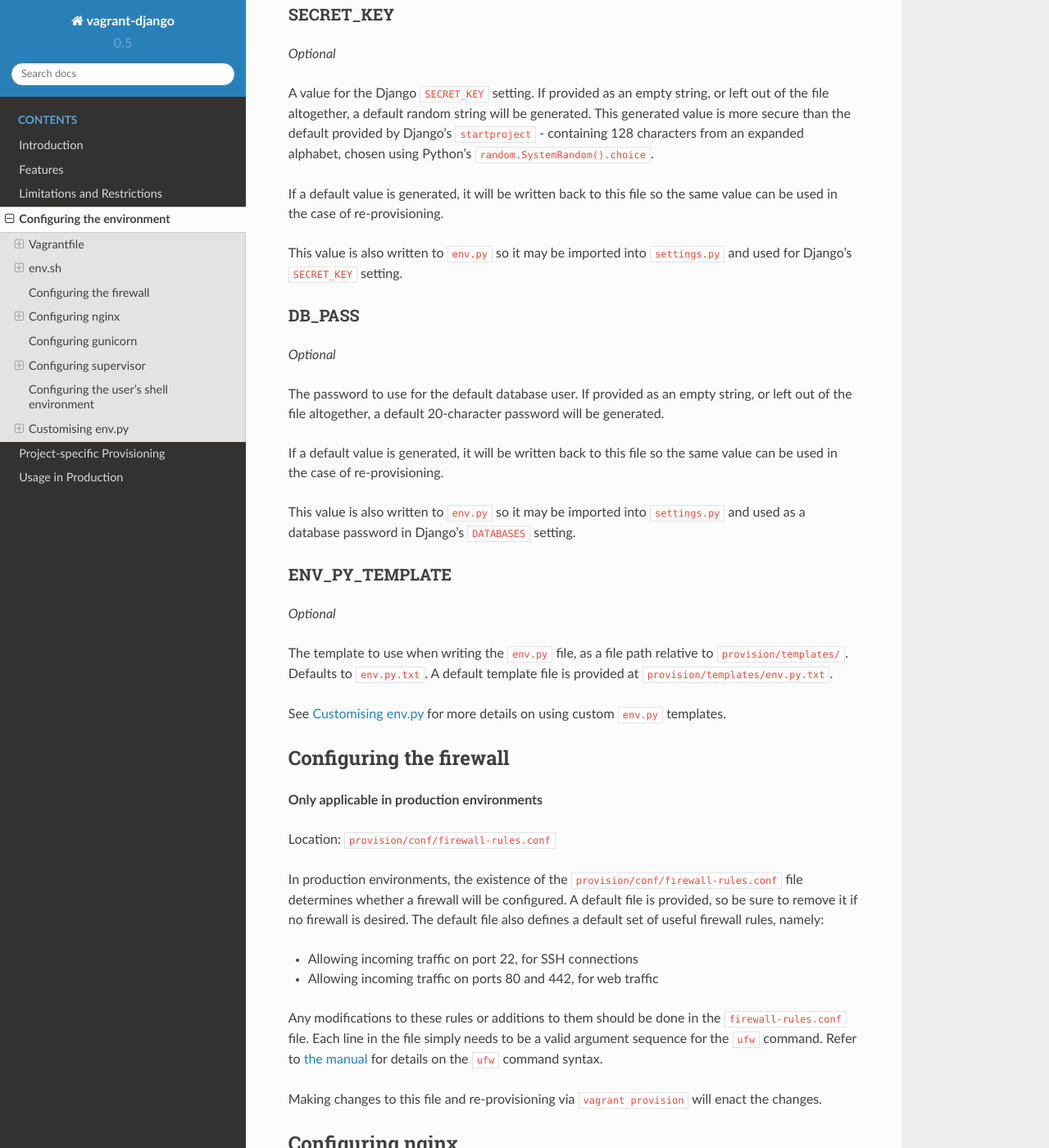
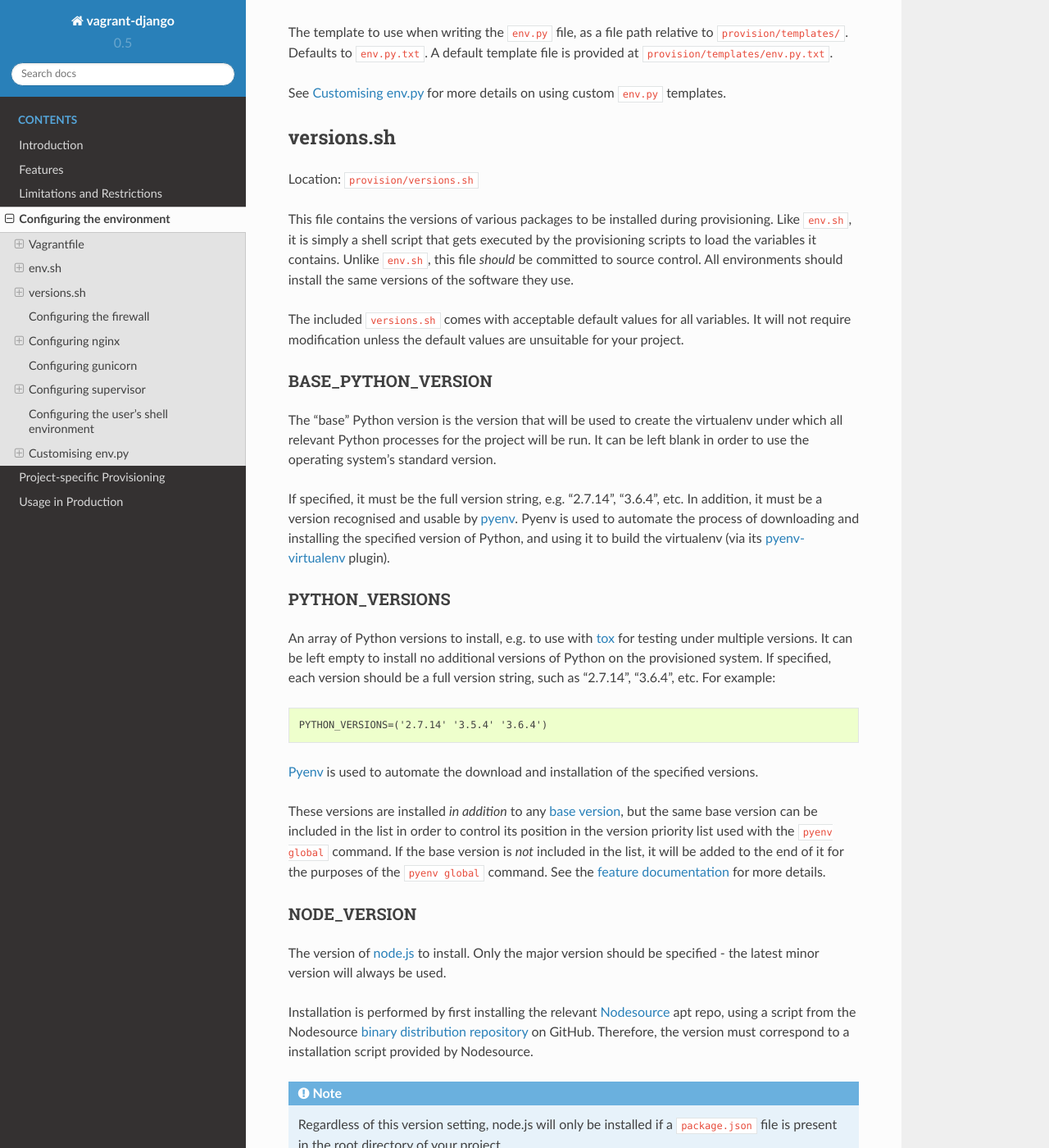
Before and after one commit to oogles/vagrant-django, a Sphinx documentation site: the page built from docs/config.rst, in a window 1280 px wide and 1400 px high, scrolled down 3527 px. Shown: the whole window at 82% size. Built offline with Sphinx 7.4.7 and the Read the Docs theme 2.0.0, drawn with Linux system fonts in a browser that asks for light colours; some of the changed text lies outside the part shown.

Commit message:
Added documentation re versions.sh.

```diff
--- a/docs/config.rst
+++ b/docs/config.rst
@@ -80,6 +69,19 @@ When provisioning is first run, it will most likely modify this file. Some of th
 
     Several of these settings affect ``env.py``. See :ref:`feat-env-py` for the virtues of using these values over values hardcoded in ``settings.py``.
 
+.. _conf-var-debug:
+
+DEBUG
+-----
+
+**Required**
+
+This flag controls whether or not to provision a development or production environment. A value of ``1`` indicates a development environment, a value of ``0`` indicates a production environment.
+
+This flag affects numerous aspects of the environment. For a breakdown of the features only available in production environments (when the flag is ``0``), see :doc:`production`.
+
+This value is also written to ``env.py`` so it may be imported into ``settings.py`` and used for Django's ``DEBUG`` setting. A value of ``1`` is written as ``True``, a value of ``0`` is written as ``False``.
+
 .. _conf-var-public-key:
 
 PUBLIC_KEY
@@ -112,23 +101,6 @@ TIME_ZONE
 The time zone that the provisioned environment should use. Defaults to "Australia/Sydney".
 
 This value is also written to ``env.py`` so it may be imported into ``settings.py`` and used for Django's ``TIME_ZONE`` setting.
-
-.. _conf-var-python-versions:
-
-PYTHON_VERSIONS
----------------
-
-*Optional*
-
-An array of Python versions to install, e.g. to use with `tox <https://tox.readthedocs.io/en/latest/>`_ for testing under multiple versions. If specified, each version should be a full version string, such as "2.7.14", "3.6.4", etc. For example:
-
-.. code-block:: none
-
-    PYTHON_VERSIONS=('2.7.14' '3.5.4' '3.6.4')
-
-`Pyenv <https://github.com/pyenv/pyenv>`_ is used to automate the download and installation of the specified versions.
-
-These versions are installed *in addition* to any :ref:`base version <conf-var-base-python>` in the :ref:`Vagrantfile <conf-vagrantfile>`, but the same base version can be included in the list in order to control its position in the version priority list used with the ``pyenv global`` command. See the :ref:`feature documentation <feat-python>` for more details.
 
 .. _conf-var-secret-key:
 
@@ -166,6 +138,55 @@ ENV_PY_TEMPLATE
 The template to use when writing the ``env.py`` file, as a file path relative to ``provision/templates/``. Defaults to ``env.py.txt``. A default template file is provided at ``provision/templates/env.py.txt``.
 
 See :ref:`conf-env-py` for more details on using custom ``env.py`` templates.
+
+
+.. _conf-versions-sh:
+
+versions.sh
+===========
+
+Location: ``provision/versions.sh``
+
+This file contains the versions of various packages to be installed during provisioning. Like ``env.sh``, it is simply a shell script that gets executed by the provisioning scripts to load the variables it contains. Unlike ``env.sh``, this file *should* be committed to source control. All environments should install the same versions of the software they use.
+
+The included ``versions.sh`` comes with acceptable default values for all variables. It will not require modification unless the default values are unsuitable for your project.
+
+.. _conf-var-base-python:
+
+BASE_PYTHON_VERSION
+-------------------
+
+The "base" Python version is the version that will be used to create the virtualenv under which all relevant Python processes for the project will be run. It can be left blank in order to use the operating system's standard version.
+
+If specified, it must be the full version string, e.g. "2.7.14", "3.6.4", etc. In addition, it must be a version recognised and usable by `pyenv <https://github.com/pyenv/pyenv>`_. Pyenv is used to automate the process of downloading and installing the specified version of Python, and using it to build the virtualenv (via its `pyenv-virtualenv <https://github.com/pyenv/pyenv-virtualenv>`_ plugin).
+
+.. _conf-var-python-versions:
+
+PYTHON_VERSIONS
+---------------
+
+An array of Python versions to install, e.g. to use with `tox <https://tox.readthedocs.io/en/latest/>`_ for testing under multiple versions. It can be left empty to install no additional versions of Python on the provisioned system. If specified, each version should be a full version string, such as "2.7.14", "3.6.4", etc. For example:
+
+.. code-block:: none
+
+    PYTHON_VERSIONS=('2.7.14' '3.5.4' '3.6.4')
+
+`Pyenv <https://github.com/pyenv/pyenv>`_ is used to automate the download and installation of the specified versions.
+
+These versions are installed *in addition* to any :ref:`base version <conf-var-base-python>`, but the same base version can be included in the list in order to control its position in the version priority list used with the ``pyenv global`` command. If the base version is *not* included in the list, it will be added to the end of it for the purposes of the ``pyenv global`` command. See the :ref:`feature documentation <feat-python>` for more details.
+
+.. _conf-var-node-version:
+
+NODE_VERSION
+------------
+
+The version of `node.js <https://nodejs.org/en/>`_ to install. Only the major version should be specified - the latest minor version will always be used.
+
+Installation is performed by first installing the relevant `Nodesource <https://nodesource.com/>`_ apt repo, using a script from the Nodesource `binary distribution repository <https://github.com/nodesource/distributions/tree/master/deb>`_ on GitHub. Therefore, the version must correspond to a installation script provided by Nodesource.
+
+.. note::
+
+    Regardless of this version setting, node.js will only be installed if a ``package.json`` file is present in the root directory of your project.
 
 
 .. _conf-firewall:
--- a/docs/features.rst
+++ b/docs/features.rst
@@ -157,7 +157,7 @@ Virtualenv
 
 A virtualenv is created using `pyenv <https://github.com/pyenv/pyenv>`_ and its `pyenv-virtualenv <https://github.com/pyenv/pyenv-virtualenv>`_ plugin.
 
-The version of Python used to build the virtualenv can be specified in the :ref:`Vagrantfile <conf-vagrantfile>`. If not specified, the system version will be used.
+The version of Python used to build the virtualenv can be specified in :ref:`conf-versions-sh` using the :ref:`conf-var-base-python` setting. If not specified, the system version will be used.
 
 The virtualenv is automatically activated when the ``webmaster`` user logs in via SSH.
 
@@ -176,12 +176,16 @@ In development environments, a ``dev_requirements.txt`` file can also be specifi
 Node.js/npm
 ===========
 
-If a ``package.json`` file is found in the project root directory (``/opt/app/src/``), `node.js <https://nodejs.org/en/>`_ and `npm <https://www.npmjs.com/>`_ are installed. If a ``package.json`` file is added to the project at a later date, provisioning can be safely re-run to perform this step (using the ``vagrant provision`` command).
+If a ``package.json`` file is found in the project root directory (``/opt/app/src/``), `node.js <https://nodejs.org/en/>`_ and `npm <https://www.npmjs.com/>`_ are installed. The version of node.js installed is dictated by the :ref:`conf-var-node-version` setting in ``versions.sh``.
 
 A ``node_modules`` directory is created at ``/opt/app/node_modules/`` and a symlink to this directory is created in the project root directory (``/opt/app/src/node_modules``). Keeping the ``node_modules`` directory out of the synced folder helps avoid potential issues with Windows host machines - path names generated by installing certain npm packages can exceed the maximum Windows allows.
 
 .. note::
     In order to create the ``node_modules`` symlink when running a Windows host and using VirtualBox shared folders, ``vagrant up`` must be run with Administrator privileges to allow the creation of symlinks in the synced folder. See :ref:`limitations-windows` for details.
+
+.. note::
+
+    If a ``package.json`` file is added to the project at a later date, provisioning can be safely re-run to install node/npm (using the ``vagrant provision`` command).
 
 .. _feat-node-dependencies:
 
@@ -198,21 +202,35 @@ In production environments, ``npm install --production`` will be used, limiting
 Multiple Python versions and tox support
 ========================================
 
-As well as being able to specify a :ref:`base Python version <conf-var-base-python>`, additional versions of Python can be specified using the :ref:`conf-var-python-versions` setting in ``env.sh``.
+The base Python version (used to create the virtualenv under which all relevant Python processes for the project will be run) and additional versions of Python can be specified in ``versions.sh``, via the :ref:`conf-var-base-python` and :ref:`conf-var-python-versions`, respectively.
 
-Like the base version, these extra versions are installed with `pyenv <https://github.com/pyenv/pyenv>`_. The pyenv `global command <https://github.com/pyenv/pyenv/blob/master/COMMANDS.md#pyenv-global>`_ is used to provide system-wide access to all installed versions, with the following priority:
+All specified Python versions are installed with `pyenv <https://github.com/pyenv/pyenv>`_. The pyenv `global command <https://github.com/pyenv/pyenv/blob/master/COMMANDS.md#pyenv-global>`_ is used to provide system-wide access to all installed versions, with the following priority:
 
  * :ref:`conf-var-python-versions`, in the order they are defined
- * The specified :ref:`base Python version <conf-var-base-python>`, if there is one and if it doesn't already appear in ``PYTHON_VERSIONS``
+ * The specified :ref:`conf-var-base-python`, if there is one and if it doesn't already appear in ``PYTHON_VERSIONS``
  * The system Python
 
-For example, with a base Python version of 3.6.4 and a ``PYTHON_VERSIONS`` setting of ``('2.7.14' '3.5.4')``, the command used would be:
+For example:
 
 .. code-block:: bash
 
+    # The following settings...
+    BASE_PYTHON_VERSION='3.6.4'
+    PYTHON_VERSIONS=('2.7.14' '3.5.4')
+
+    # ... yield the command:
     pyenv global 2.7.14 3.5.4 3.6.4 system
 
-If you want the specified base version to appear somewhere specific among the list of versions, include it explicitly in ``PYTHON_VERSIONS``.
+If you want the specified base version to appear somewhere specific among the list of versions, include it explicitly in ``PYTHON_VERSIONS``:
+
+.. code-block:: bash
+
+    # The following settings...
+    BASE_PYTHON_VERSION='3.6.4'
+    PYTHON_VERSIONS=('3.6.4' '2.7.14' '3.5.4')
+
+    # ... yield the command:
+    pyenv global 3.6.4 2.7.14 3.5.4 system
 
 This support is most useful when using `tox <https://tox.readthedocs.io/en/latest/>`_ to test your code under multiple versions of Python.
 
@@ -245,7 +263,7 @@ The ``environ`` dictionary is used rather than simply providing a set of module-
 
 The default ``environ`` dictionary will contain the following key/values:
 
-* DEBUG: Will be True if :ref:`conf-var-debug` is set to ``1``, False otherwise (including when it is not defined at all).
+* DEBUG: Will be True if :ref:`conf-var-debug` is set to ``1``, False if it is set to ``0``.
 * DB_USER: Set to the value of the :ref:`project name <conf-var-project-name>`.
 * DB_PASSWORD: Set to the value of :ref:`conf-var-db-pass`. Automatically generated by default.
 * TIME_ZONE: Set to the value of :ref:`conf-var-time-zone`.
```
Also changed, not shown: other parts of docs/config.rst (+1 -25 lines).
